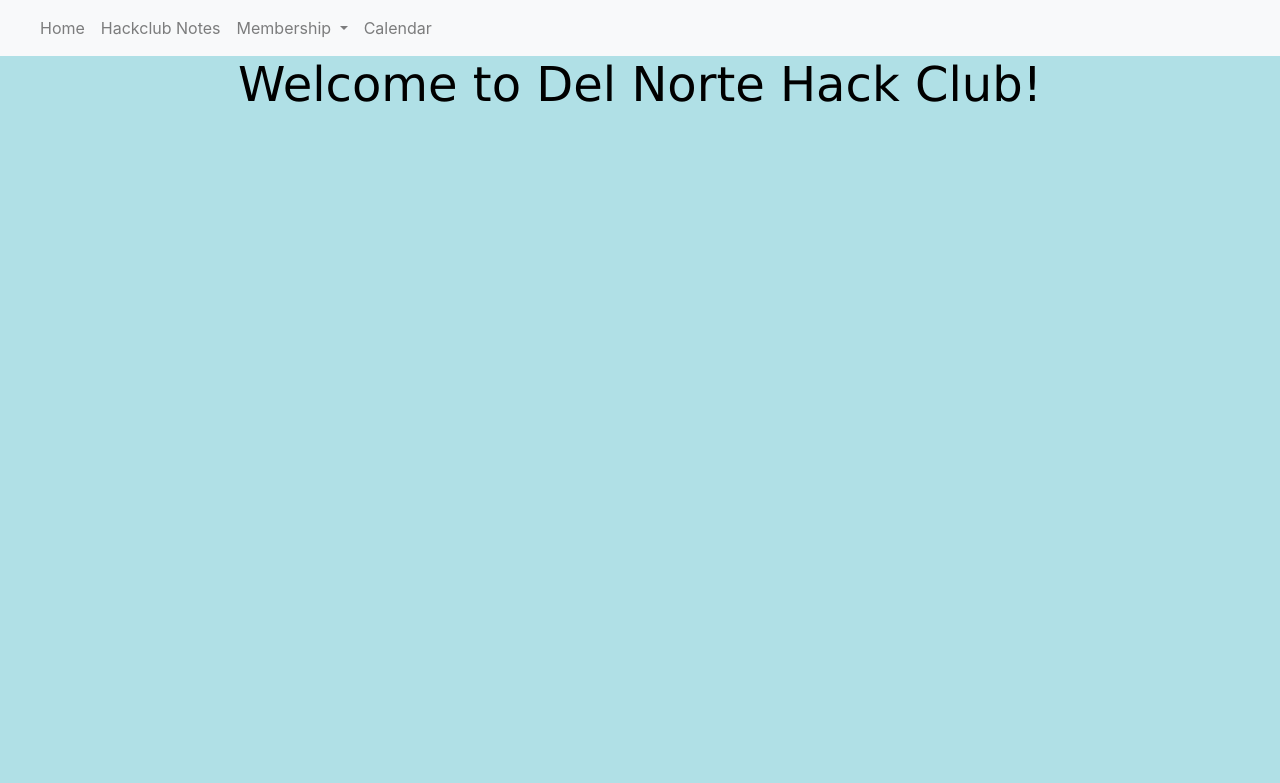
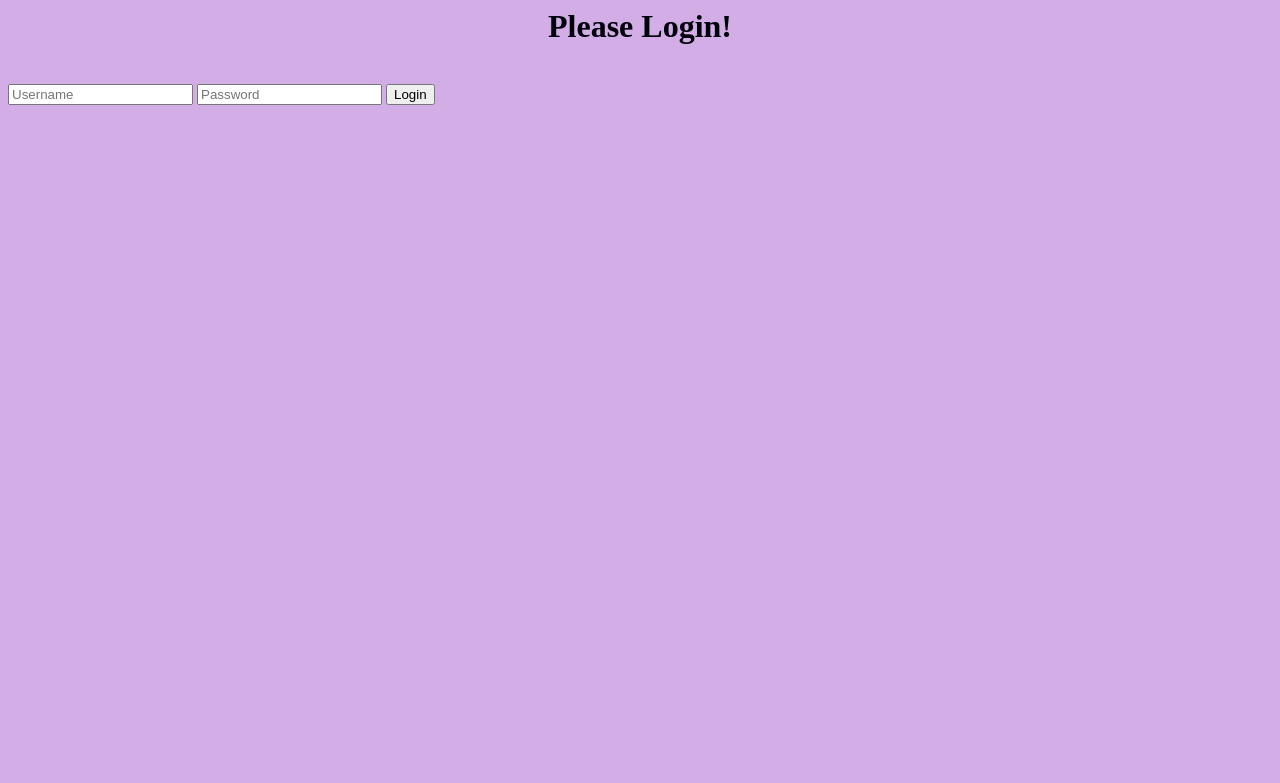
Before and after one commit to KoolKidKai/Siuuuu, a Flask app: page / in a window 1280 px wide. Shown: the top 783 px of the page. Run offline with Flask 2, Linux system fonts and the light colour scheme; some libraries are stand-ins or nearby versions.

Commit message:
added css to main page

```diff
--- a/main.py
+++ b/main.py
@@ -12,9 +12,20 @@ app.register_blueprint(app_crud_api)
 
 
 
-@app.route('/')
-def index():
-    return render_template("index.html")
+@app.route('/', methods=['GET', 'POST'])
+def login():
+    error = None
+    if request.method == 'POST':
+        if request.form['username'] != 'SIUUU' or request.form['password'] != 'coding':
+            error = 'Invalid Credentials. Please try again.'
+        else:
+            return render_template('index.html')
+    return render_template('login.html', error=error)
+
+
+
+
+
 
 @app.route('/notes')
 def notes():
--- a/templates/index.html
+++ b/templates/index.html
@@ -7,21 +7,27 @@
 <style>
     body {
         background-color: powderblue;
+        text-align:center;
         margin-bottom: 0px;
 
     }
-    h1 {
+    h {
         color: black;
         font-family: verdana;
-        font-size: 300%;
+        font-size: 500%;
         text-align: center;
     }
     p {
         color: red;
         font-family: courier;
-        font-size: 160%;
+        font-size: 250%;
     }
 </style>
 <body>
-<h1> Welcome to Del Norte Hack Club!</h1>
+
+<h> Welcome to Del Norte Hack Club!</h>
+<p>
+    Use The Top to Navigate through the Website!
+</p>
+<img src="static/HackClub.png" alt="HackClub" style="width:100%">
 </body>
--- a/templates/login.html
+++ b/templates/login.html
@@ -1,13 +1,27 @@
-{% include "layouts/layout.html" %}
 <html>
 <head>
     <title>Login Page</title>
     <meta name="viewport" content="width=device-width, initial-scale=1.0">
-    <link href="static/bootstrap.min.css" rel="stylesheet" media="screen">
+
 </head>
 <body>
+<style>
+    body {
+        background-color: #d3ade6;
+    }
+
+    h1 {
+        color: #00000b;
+        text-align: center;
+    }
+
+    p {
+        font-family: verdana;
+        font-size: 20px;
+    }
+</style>
 <div class="container">
-    <h1>Please login</h1>
+    <h1>Please Login!</h1>
     <br>
     <form action="" method="post">
         <input type="text" placeholder="Username" name="username" value="{{
```
Also changed, not shown: static/HackClub.png (added).
